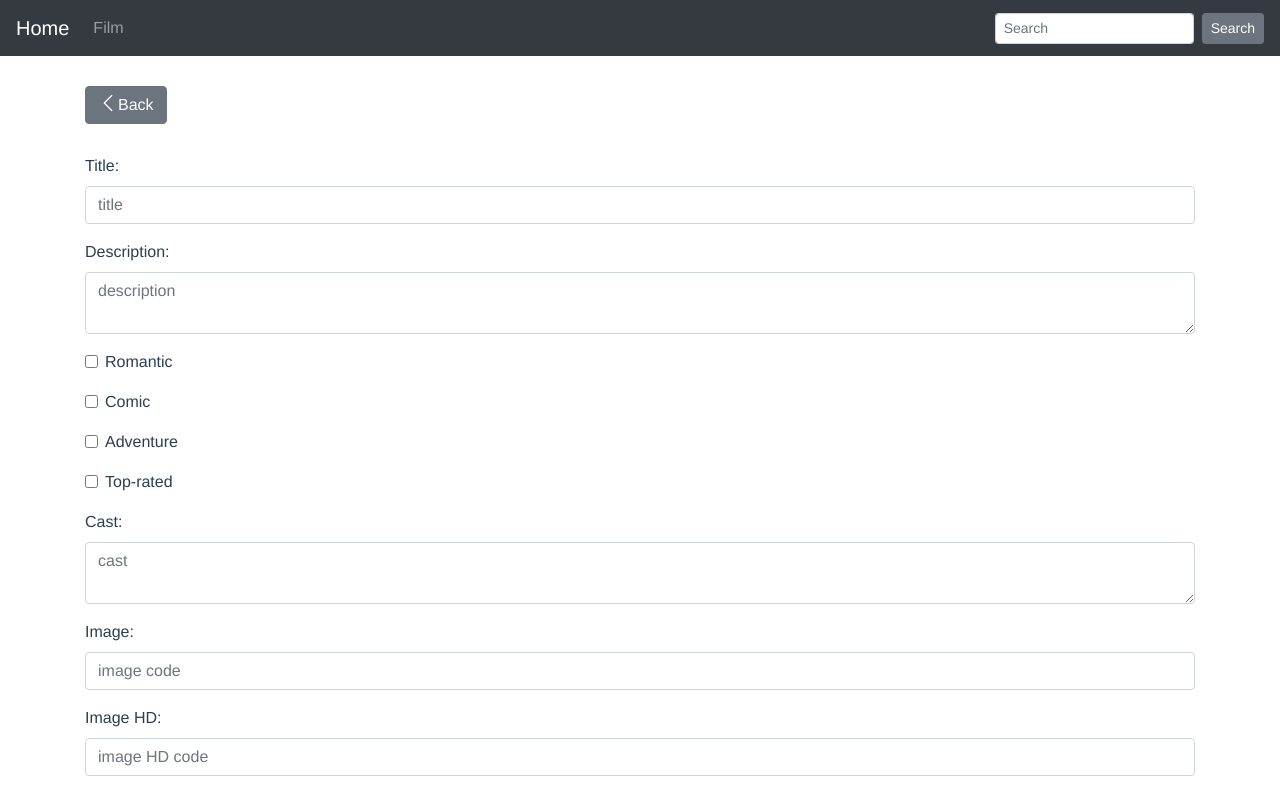
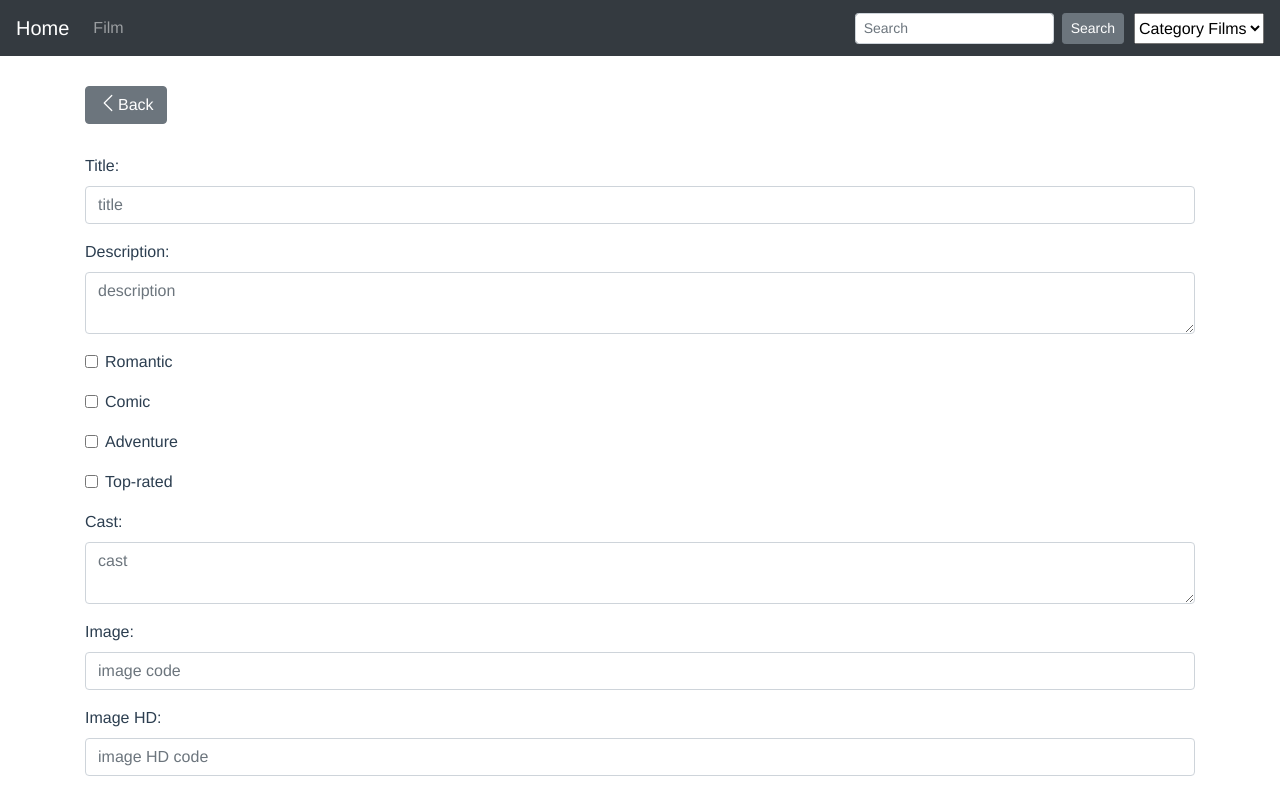
Before and after one commit to monika-piras/vuejs-movies-example, a Vue app: page /#/addFilm in a window 1280 px wide. Shown: the top 795 px of the page. Built offline with nearby package versions, Linux system fonts and the light colour scheme.

Commit message:
update select categories

```diff
--- a/src/components/FilmListAll.vue
+++ b/src/components/FilmListAll.vue
@@ -19,7 +19,7 @@ export default {
   components: {
     Star
   },
-  props: ["search"],
+  props: ["search","category"],
 
   data() {
     return {};
@@ -33,9 +33,15 @@ export default {
 
   computed: {
     allFilms() {
+      console.log(this.search,this.category);
       if (this.search) {
         return this.$store.getters.getFilms.filter(item =>
           item.title.toLowerCase().includes(this.search.toLowerCase())
+        );
+      } else if(this.category) {
+         console.log('ciao category', this.category);
+          return this.$store.getters.getFilms.filter(item =>
+          item.categories.includes(this.category)
         );
       } else {
         return this.$store.getters.getFilms;
--- a/src/components/NavigationBar.vue
+++ b/src/components/NavigationBar.vue
@@ -15,9 +15,16 @@
         <b-navbar-nav class="ml-auto">
           <b-nav-form>
             <b-form-input v-model="title" size="sm" class="mr-sm-2" placeholder="Search"></b-form-input>
-          <b-button size="sm" class="my-2 my-sm-0" type="submit"
-          v-on:click="search()">Search</b-button>
+            <b-button size="sm" class="my-2 my-sm-0" type="submit" v-on:click="search()">Search</b-button>
           </b-nav-form>
+
+          <select v-model="selected" @change="onCategorySelection($event)" style="margin-left:10px;">
+            <option disabled value="">Category Films
+            </option>
+            <option v-for="option in options" v-bind:value="option.value">
+              {{ option.text }}
+            </option>
+          </select>
 
           <!-- <b-nav-item-dropdown text="Lang" right>
             <b-dropdown-item href="#">EN</b-dropdown-item>
@@ -47,10 +54,19 @@ export default {
   data() {
     return {
       title: null,
+      selected: "",
+      options: [
+        { text: "Film Comici", value: "comic" },
+        { text: "Romantic", value: "romantic" },
+        { text: "Adventure", value: "adventure" }
+      ]
     };
   },
 
   methods: {
+    onCategorySelection(param) {
+      this.$router.push("/film/categories/" + param.target.value);
+    },
     search(title) {
       this.$router.push("/film/" + this.title);
     }
@@ -60,23 +76,5 @@ export default {
 
 <!-- Add "scoped" attribute to limit CSS to this component only -->
 <style scoped >
-/* .add-button {
-  position: fixed;
-  bottom: 10px;
-  right: 10px;
-  border: 1px solid  #4d4d4d;
-  background: #999;
-  color: #fff;
-  padding: 10px;
-  font-size: 25px;
-  border-radius: 4px;
-  z-index: 2;
-  outline: none;
-}
-.add-button:hover {
-  background: #808080;
-  color: black;
-  border: 1px solid #737373;
-} */
 
 </style>
--- a/src/router/index.js
+++ b/src/router/index.js
@@ -27,6 +27,11 @@ const routes = [
     name: 'film',
     component: FilmsPage
   },
+    {
+    path: '/film/categories/:category',
+    name: 'film',
+    component: FilmsPage
+  },
   {
     path: '/filmDetails/:id',
     name: 'filmDetails',
--- a/src/views/FilmDetailsPage.vue
+++ b/src/views/FilmDetailsPage.vue
@@ -15,7 +15,7 @@
       </div>
       <div class="col">
         <p>CAST:{{filmDetail.cast}}</p>
-        <iframe width="560" height="315" v-bind:src="filmDetail.trailerPath" frameborder="0" allow="accelerometer; autoplay; encrypted-media; gyroscope; picture-in-picture" allowfullscreen></iframe>
+        <iframe width="100%" height="315" v-bind:src="filmDetail.trailerPath" frameborder="0" allow="accelerometer; autoplay; encrypted-media; gyroscope; picture-in-picture" allowfullscreen></iframe>
 
         <div>
           <label for="">Preferiti</label>
--- a/src/views/FilmsPage.vue
+++ b/src/views/FilmsPage.vue
@@ -1,9 +1,10 @@
 <template>
   <div class="about">
     <h1 style="margin-bottom:40px;" v-if="searchValue">Results:</h1>
+    <h1 style="margin-bottom:40px;" v-else-if="searchCategory">Results Film Category: {{searchCategory}}</h1>
     <h1 style="margin-bottom:40px;" v-else>All Films</h1>
 
-    <film-list-all v-bind:search="searchValue" />
+    <film-list-all v-bind:search="searchValue" v-bind:category="searchCategory" />
     <button class="add-button" @click="goToAddFilmPage()">
       <b-icon-plus></b-icon-plus>
     </button>
@@ -18,9 +19,12 @@ export default {
   components: {
     FilmListAll
   },
-  props: {},
+  props: {
+  },
   data() {
-    return {};
+    return {
+
+    };
   },
   methods: {
     goToAddFilmPage() {
@@ -30,6 +34,9 @@ export default {
   computed: {
     searchValue() {
       return this.$route.params.title;
+    },
+    searchCategory() {
+      return this.$route.params.category;
     }
   }
 };
```
Lines whose indentation alone changed are shown as unchanged.
